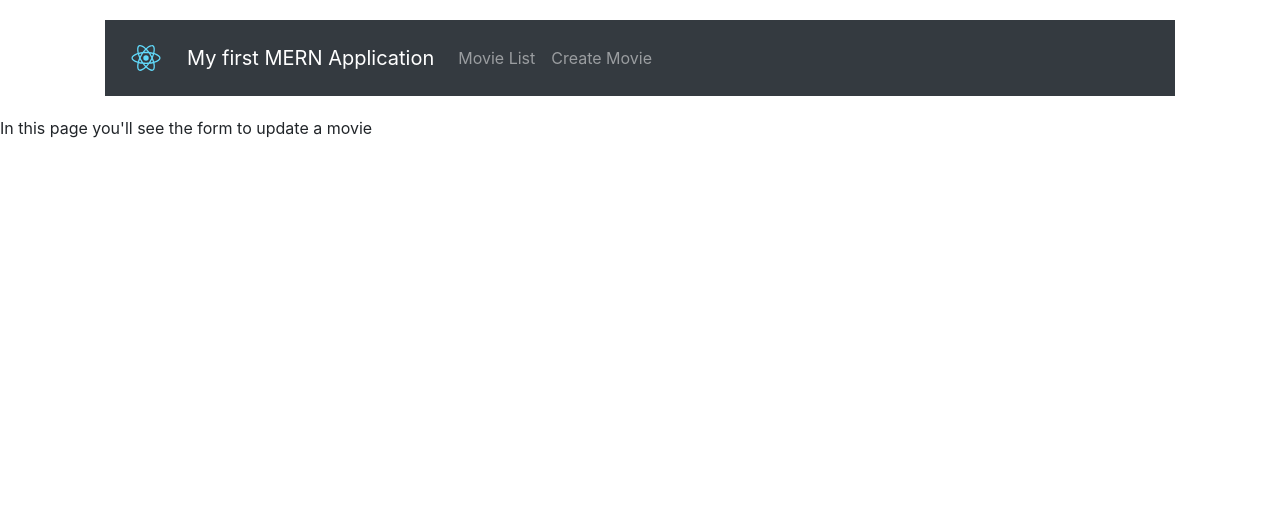
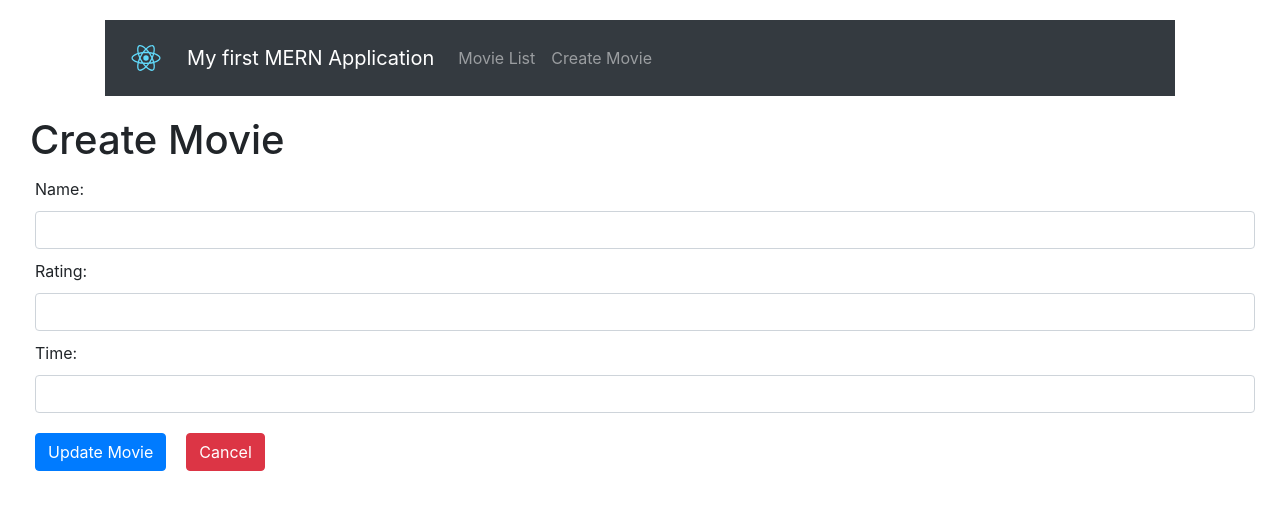
Before and after one commit to fdavison1/mongo-scratch, a React (Create React App) app: page /movies/update/1 in a window 1280 px wide. Shown: the top 510 px of the page. Built offline with nearby package versions, Linux system fonts and the light colour scheme; no server answers.

Commit message:
update movies

```diff
--- a/src/pages/MoviesList.jsx
+++ b/src/pages/MoviesList.jsx
@@ -35,7 +35,7 @@
     updateUser = event => {
         event.preventDefault()
 
-        window.location.href = `/movies/update/${this.props.id}`
+        window.location.href = `/movies/update/${this.props.movies[0].id}`
     }
     render() {
         return <Update onClick={this.updateUser}>Update</Update>
@@ -43,14 +43,16 @@
 }
 
 class DeleteMovie extends React.Component {
+
     deleteUser = event => {
+        console.log(this.props.movies)
         event.preventDefault()
 
         if (
             window.confirm(
-                `Do you want to delete the movie ${this.props.name} permanently?`
-            )
-        ) {
+                `Do you want to delete the movie ${this.props.movies[0].name} permanently?`
+                )
+                ) {
             api.deleteMovieById(this.props.id)
             window.location.reload()
         }
@@ -125,8 +127,8 @@
                                 return (
                                     <div>
                                         <li>{movie.name}</li>
-                                        <UpdateMovie />
-                                        <DeleteMovie />
+                                        <UpdateMovie movies={movies}/>
+                                        <DeleteMovie movies={movies}/>
                                     </div>
                                 )
                             })}
--- a/src/pages/MoviesUpdate.jsx
+++ b/src/pages/MoviesUpdate.jsx
@@ -1,11 +1,131 @@
-import React from 'react'
+import React, { Component } from 'react'
+import api from '../api'
 
-class MoviesUpdate extends React.Component{
+import styled from 'styled-components'
+
+const Title = styled.h1.attrs({
+    className: 'h1',
+})``
+
+const Wrapper = styled.div.attrs({
+    className: 'form-group',
+})`
+    margin: 0 30px;
+`
+
+const Label = styled.label`
+    margin: 5px;
+`
+
+const InputText = styled.input.attrs({
+    className: 'form-control',
+})`
+    margin: 5px;
+`
+
+const Button = styled.button.attrs({
+    className: `btn btn-primary`,
+})`
+    margin: 15px 15px 15px 5px;
+`
+
+const CancelButton = styled.a.attrs({
+    className: `btn btn-danger`,
+})`
+    margin: 15px 15px 15px 5px;
+`
+
+class MoviesUpdate extends Component {
+    constructor(props) {
+        super(props)
+
+        this.state = {
+            id: this.props.match.params.id,
+            name: '',
+            rating: '',
+            time: '',
+        }
+    }
+
+    handleChangeInputName = async event => {
+        const name = event.target.value
+        this.setState({ name })
+    }
+
+    handleChangeInputRating = async event => {
+        const rating = event.target.validity.valid
+            ? event.target.value
+            : this.state.rating
+
+        this.setState({ rating })
+    }
+
+    handleChangeInputTime = async event => {
+        const time = event.target.value
+        this.setState({ time })
+    }
+
+    handleUpdateMovie = async () => {
+        const { id, name, rating, time } = this.state
+        const arrayTime = time.split('/')
+        const payload = { name, rating, time: arrayTime }
+
+        await api.updateMovieById(id, payload).then(res => {
+            window.alert(`Movie updated successfully`)
+            this.setState({
+                name: '',
+                rating: '',
+                time: '',
+            })
+        })
+    }
+
+    componentDidMount = async () => {
+        const { id } = this.state
+        const movie = await api.getMovieById(id)
+
+        this.setState({
+            name: movie.data.data.name,
+            rating: movie.data.data.rating,
+            time: movie.data.data.time.join('/'),
+        })
+    }
+
     render() {
+        const { name, rating, time } = this.state
         return (
-            <div>
-                <p>In this page you'll see the form to update a movie</p>
-            </div>
+            <Wrapper>
+                <Title>Create Movie</Title>
+
+                <Label>Name: </Label>
+                <InputText
+                    type="text"
+                    value={name}
+                    onChange={this.handleChangeInputName}
+                />
+
+                <Label>Rating: </Label>
+                <InputText
+                    type="number"
+                    step="0.1"
+                    lang="en-US"
+                    min="0"
+                    max="10"
+                    pattern="[0-9]+([,\.][0-9]+)?"
+                    value={rating}
+                    onChange={this.handleChangeInputRating}
+                />
+
+                <Label>Time: </Label>
+                <InputText
+                    type="text"
+                    value={time}
+                    onChange={this.handleChangeInputTime}
+                />
+
+                <Button onClick={this.handleUpdateMovie}>Update Movie</Button>
+                <CancelButton href={'/movies/list'}>Cancel</CancelButton>
+            </Wrapper>
         )
     }
 }
```
Also changed, not shown: src/api/index.js (+4 -4 lines), 1 other file (tests, documents, lock files or other folders).
